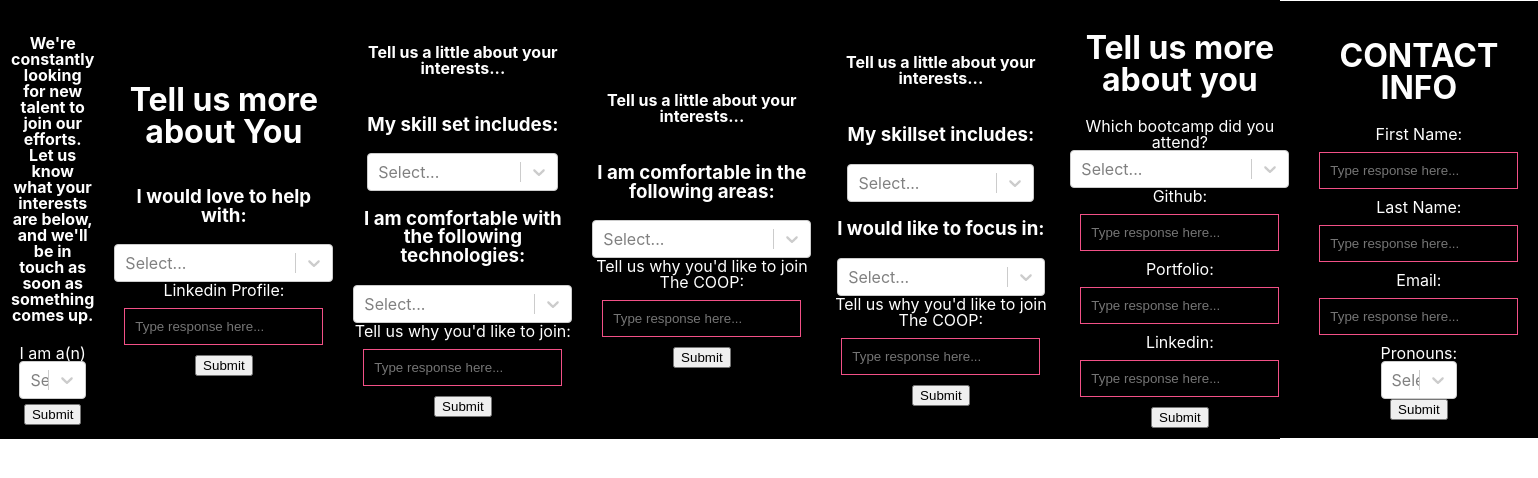
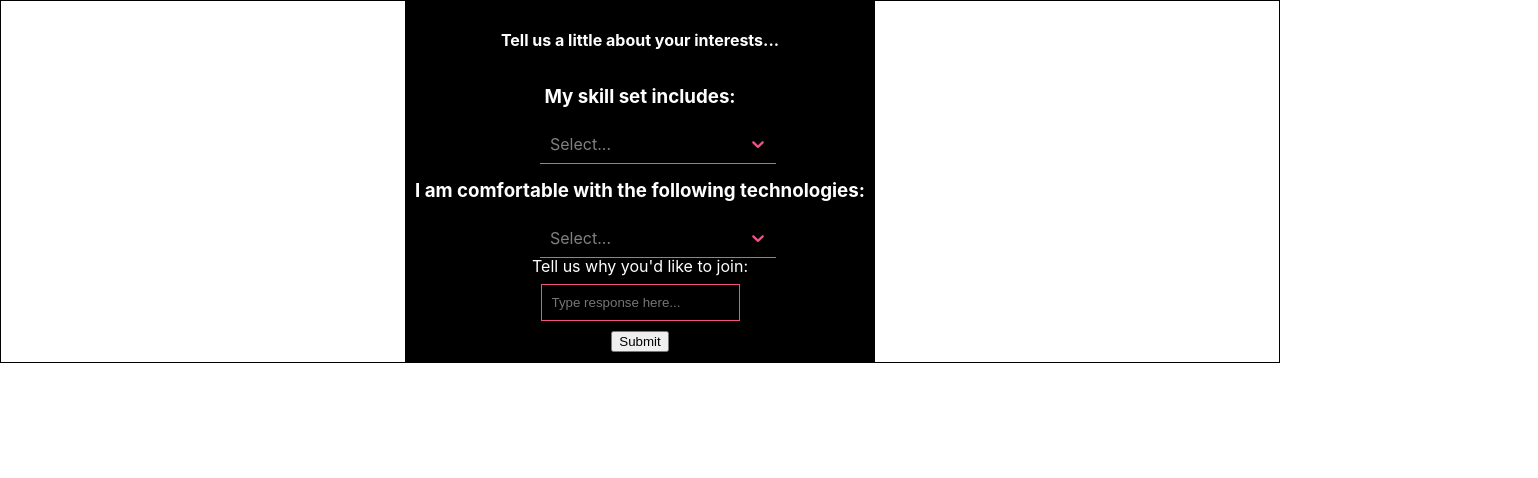
Before and after one commit to theCOOPcc/sign-up-form, a React (Create React App) app: page / in a window 1280 px wide. Shown: the top 478 px of the page, 1538 px wide, since content can reach past the window. Built offline with nearby package versions, Linux system fonts and the light colour scheme.

Commit message:
add hideselectedoptions and closemenuonselect to ReactSelect component in input js

```diff
--- a/src/App.js
+++ b/src/App.js
@@ -113,30 +113,30 @@ const App = () => {
 	return (
 		<>
 			<div className="App">
-				<ChoosePath newForm={newForm} currentForm={currentForm} setCurrentForm={setCurrentForm} />
-				<MentorForm currentForm={currentForm} setCurrentForm={setCurrentForm} />
+				{/* <ChoosePath newForm={newForm} currentForm={currentForm} setCurrentForm={setCurrentForm} />
+				<MentorForm currentForm={currentForm} setCurrentForm={setCurrentForm} /> */}
 				<EngineerForm
 					currentForm={currentForm}
 					setCurrentForm={setCurrentForm}
 				/>
-				<DataScienceForm
+				{/* <DataScienceForm
 					currentForm={currentForm}
 					setCurrentForm={setCurrentForm}
-				/>
-				<DesignerForm
+				/> */}
+				{/* <DesignerForm
 					currentForm={currentForm}
 					setCurrentForm={setCurrentForm}
-				/>
-				<InfoIntakeForm
+				/> */}
+				{/* <InfoIntakeForm
 					currentForm={currentForm}
 					setCurrentForm={setCurrentForm}
-				/>
-				<ContactForm
+				/> */}
+				{/* <ContactForm
 					currentForm={currentForm}
 					setCurrentForm={setCurrentForm}
 					addItem={addItem}
 					newForm={newForm}
-				/>
+				/> */}
 			</div>
 {/* <div className="App"> */}
 			{/* <button onClick={refreshList}>Refresh</button>
--- a/src/components/forms/ChoosePath.js
+++ b/src/components/forms/ChoosePath.js
@@ -16,7 +16,7 @@ background-color: black;
   justify-content: center;
   align-items: center;
   text-align: center;
-  height: 100%;git
+  height: 100%;
   width: 100%;
   line-height: 1;
   padding: 10px;
@@ -63,7 +63,7 @@ const ChoosePath = (props) => {
 							</h4>
 						</div>
 
-						<Inputs.SelectInput
+						<Inputs.SelectField
 							options={roleOptions}
 							key={candidatePath.name}
 							label={candidatePath.name}
--- a/src/components/forms/ContactForm.js
+++ b/src/components/forms/ContactForm.js
@@ -79,7 +79,7 @@ const ContactForm = (props) => {
 						<label htmlFor="email">Email: </label>
 						<Inputs.TextInput id="email" name="email"></Inputs.TextInput>
 
-						<Inputs.SelectInput
+						<Inputs.SelectField
 							options={pronounOptions}
 							key={pronouns.name}
 							label={pronouns.name}
--- a/src/components/forms/EngineerForm.js
+++ b/src/components/forms/EngineerForm.js
@@ -83,7 +83,6 @@ const EngineerForm = (props) => {
 				<Form>
 					<FormStyle>
 						<h4>Tell us a little about your interests...</h4>
-
 						<Inputs.SelectField
 							onBlur={setFieldTouched}
 							onChange={setFieldValue}
@@ -92,6 +91,7 @@ const EngineerForm = (props) => {
 							name={engineerSkills.value}
 							options={engineerSkillsOptions}
 						/>
+
 						<Inputs.SelectField
 							onBlur={setFieldTouched}
 							onChange={setFieldValue}
--- a/src/components/forms/InfoIntakeForm.js
+++ b/src/components/forms/InfoIntakeForm.js
@@ -7,7 +7,6 @@ import * as Inputs from "./inputs";
 import styled from "styled-components";
 
 const FormStyle = styled.div`
-
 background-color: black;
   color: #fefefe;
   display: flex;
@@ -69,7 +68,7 @@ const InfoIntakeForm = (props) => {
 				<Form>
 					<FormStyle>
 						<h1>Tell us more about you</h1>
-						<Inputs.SelectInput
+						<Inputs.SelectField
 							options={bootcampOptions}
 							key={bootcamps.name}
 							label={bootcamps.name}
--- a/src/components/forms/inputs.js
+++ b/src/components/forms/inputs.js
@@ -2,16 +2,13 @@ import { Form, useField, FieldProps } from "formik";
 import styled from "styled-components";
 import ReactSelect, { ReactSelectProps } from "react-select";
 import * as Fields from "./fields";
-
 import { designFields } from "../Form/fields";
 
-
-
 const Input = styled.input`
-  display: inline-block;
+  display: flex;
+	flex-direction:row;
   padding: 0.75em;
   margin: 0.75em;
-
   cursor: pointer;
   background-color: black;
   border: 1px solid #f25187;
@@ -32,6 +29,9 @@ export const FormStyling = {
   }),
   control: (provided, state) => ({
     ...provided,
+		display:'inline-flex',
+		flexDirection: 'row',
+		flexWrap:'nowrap',
     border: "none",
     borderRadius: 0,
     backgroundColor: "transparent",
@@ -112,40 +112,40 @@ export const TextInput = ({ label, ...props }) => {
   );
 };
 
-export const EngineerSelectInput = ({ label, ...props }) => {
-  const [field, meta] = useField(props);
-  let bananas = [];
-  function createSelectors() {
-    Fields.firstFields.map((fields) => {
-      fields.choices.map((choice) => {
-        bananas.push({ value: `${choice}`, label: `${choice}` });
-      });
-    });
-  }
-  createSelectors();
-  return (
-    <StyleDiv>
-      <div>
-        <Label htmlFor={props.id || props.name}>{label}</Label>
-      </div>
-      {/* {console.log(designFields)} */}
-      <div>
-        <ReactSelect styles={FormStyling} options={bananas} isMulti>
-          {/* <FormStyling
-					placeholder="Select up to 4"
-					key={props.name}
-					{...field}
-					{...props}
-				/> */}
-        </ReactSelect>
-      </div>
+// export const EngineerSelectInput = ({ label, ...props }) => {
+//   const [field, meta] = useField(props);
+//   let bananas = [];
+//   function createSelectors() {
+//     Fields.firstFields.map((fields) => {
+//       fields.choices.map((choice) => {
+//         bananas.push({ value: `${choice}`, label: `${choice}` });
+//       });
+//     });
+//   }
+//   createSelectors();
+//   return (
+//     <StyleDiv>
+//       <div>
+//         <Label htmlFor={props.id || props.name}>{label}</Label>
+//       </div>
+//       {/* {console.log(designFields)} */}
+//       <div>
+//         <ReactSelect styles={FormStyling} options={bananas} isMulti>
+//           {/* <FormStyling
+// 					placeholder="Select up to 4"
+// 					key={props.name}
+// 					{...field}
+// 					{...props}
+// 				/> */}
+//         </ReactSelect>
+//       </div>
 
-      {meta.touched && meta.error ? (
-        <div className="error">{meta.error}</div>
-      ) : null}
-    </StyleDiv>
-  );
-};
+//       {meta.touched && meta.error ? (
+//         <div className="error">{meta.error}</div>
+//       ) : null}
+//     </StyleDiv>
+//   );
+// };
 
 
 export const Dropdown = ({ label, ...props }) => {
@@ -169,40 +169,40 @@ export const Dropdown = ({ label, ...props }) => {
 };
 
 export const SelectField = ({ label, ...props }) => {
-	const colorStyles = {
-		container: (provided, state) => ({
-			...provided,
-			width: 200,
-		}),
-		// input: (provided, state) => ({
-		//   display:
-		// }),
-		option: (provided, state) => ({
-			...provided,
-			borderBottom: "1px solid #F25187",
-			color: "white",
-			backgroundColor: "#562636",
+	// const colorStyles = {
+	// 	container: (provided, state) => ({
+	// 		...provided,
+	// 		width: 200,
+	// 	}),
+	// 	// input: (provided, state) => ({
+	// 	//   display:
+	// 	// }),
+	// 	option: (provided, state) => ({
+	// 		...provided,
+	// 		borderBottom: "1px solid #F25187",
+	// 		color: "white",
+	// 		backgroundColor: "#562636",
 
-			padding: 5,
-			width: 200,
-		}),
-		valueContainer: (provided, state) => ({
-			...provided,
-			backgroundColor: "black",
-			color: "white",
-		}),
-		multiValue: (provided, state) => ({
-			...provided,
-			backgroundColor: "#F25187",
-			color: "white",
-		}),
-		singleValue: (provided, state) => {
-			const opacity = state.isDisabled ? 0.5 : 1;
-			const transition = "opacity 300ms";
+	// 		padding: 5,
+	// 		width: 200,
+	// 	}),
+	// 	valueContainer: (provided, state) => ({
+	// 		...provided,
+	// 		backgroundColor: "black",
+	// 		color: "white",
+	// 	}),
+	// 	multiValue: (provided, state) => ({
+	// 		...provided,
+	// 		backgroundColor: "#F25187",
+	// 		color: "white",
+	// 	}),
+	// 	singleValue: (provided, state) => {
+	// 		const opacity = state.isDisabled ? 0.5 : 1;
+	// 		const transition = "opacity 300ms";
 
-			return { ...provided, opacity, transition };
-		},
-	};
+	// 		return { ...provided, opacity, transition };
+	// 	},
+	// };
 	function handleChange(value) {
 		const { onChange, name } = props;
 
@@ -230,7 +230,7 @@ export const SelectField = ({ label, ...props }) => {
 		backspaceRemovesValue,
 	} = props;
 	return (
-		<div className="input-field-wrapper">
+		<div className="input-field-wrapper" style={{alignItems:'center'}}>
 			{label && (
 				<h3 className="input-label" htmlFor={name} error={error}>
 					{label}
@@ -251,7 +251,9 @@ export const SelectField = ({ label, ...props }) => {
 				isClearable={isClearable}
 				backspaceRemovesValue={backspaceRemovesValue}
 				components={{ ClearIndicator: null }}
-				// styles={colorStyles}
+				styles={FormStyling}
+				hideSelectedOptions={true}
+				closeMenuOnSelect={false}
 			/>
 
 			{touched && error ? <p className="error-text">{error}</p> : null}
@@ -297,6 +299,7 @@ export const SelectInput = ({ label, ...props }) => {
 				options={options}
 				value={value}
 				onChange={handleChange}
+				styles={FormStyling}
 				onBlur={handleBlur}
 				touched={touched}
 				error={error}
```
